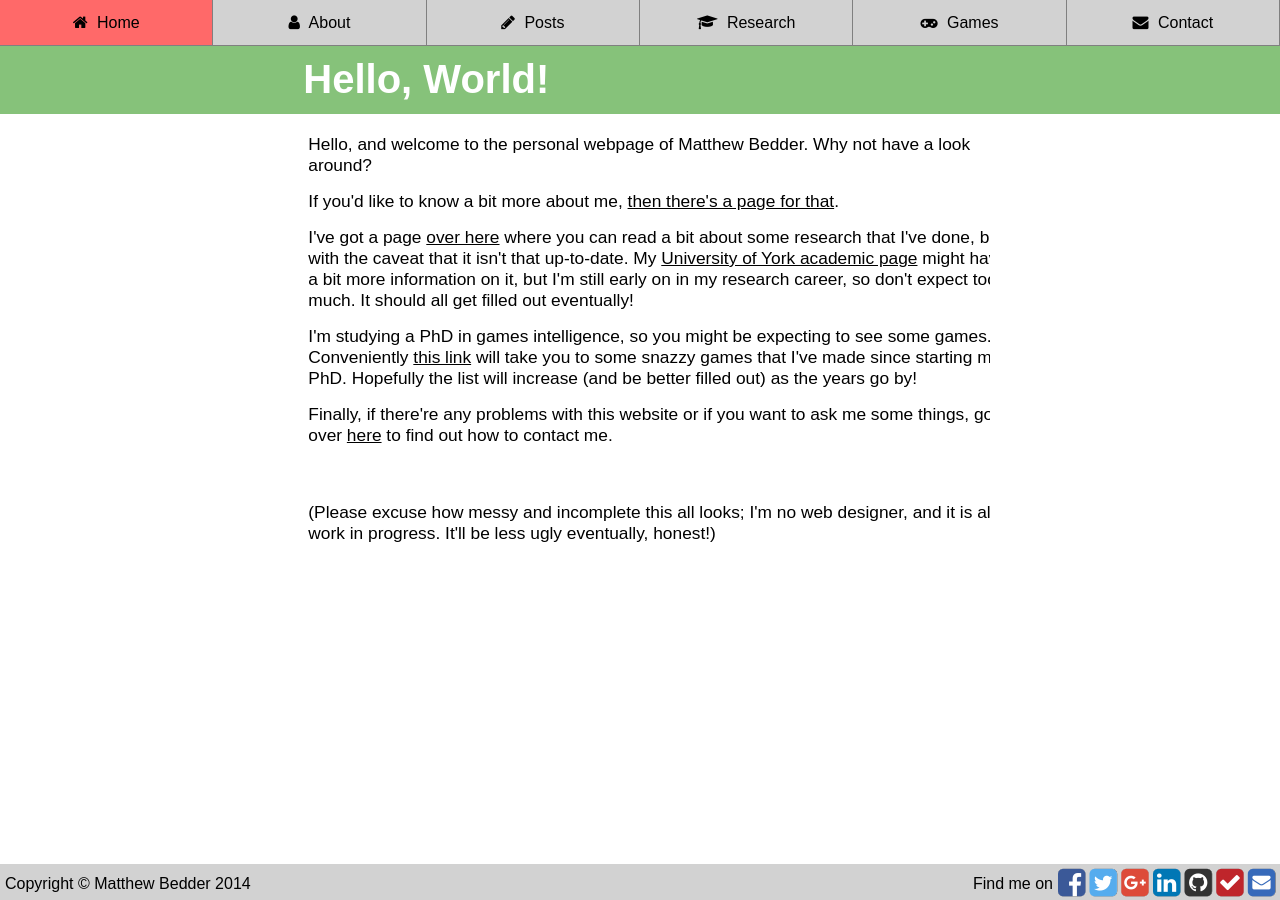
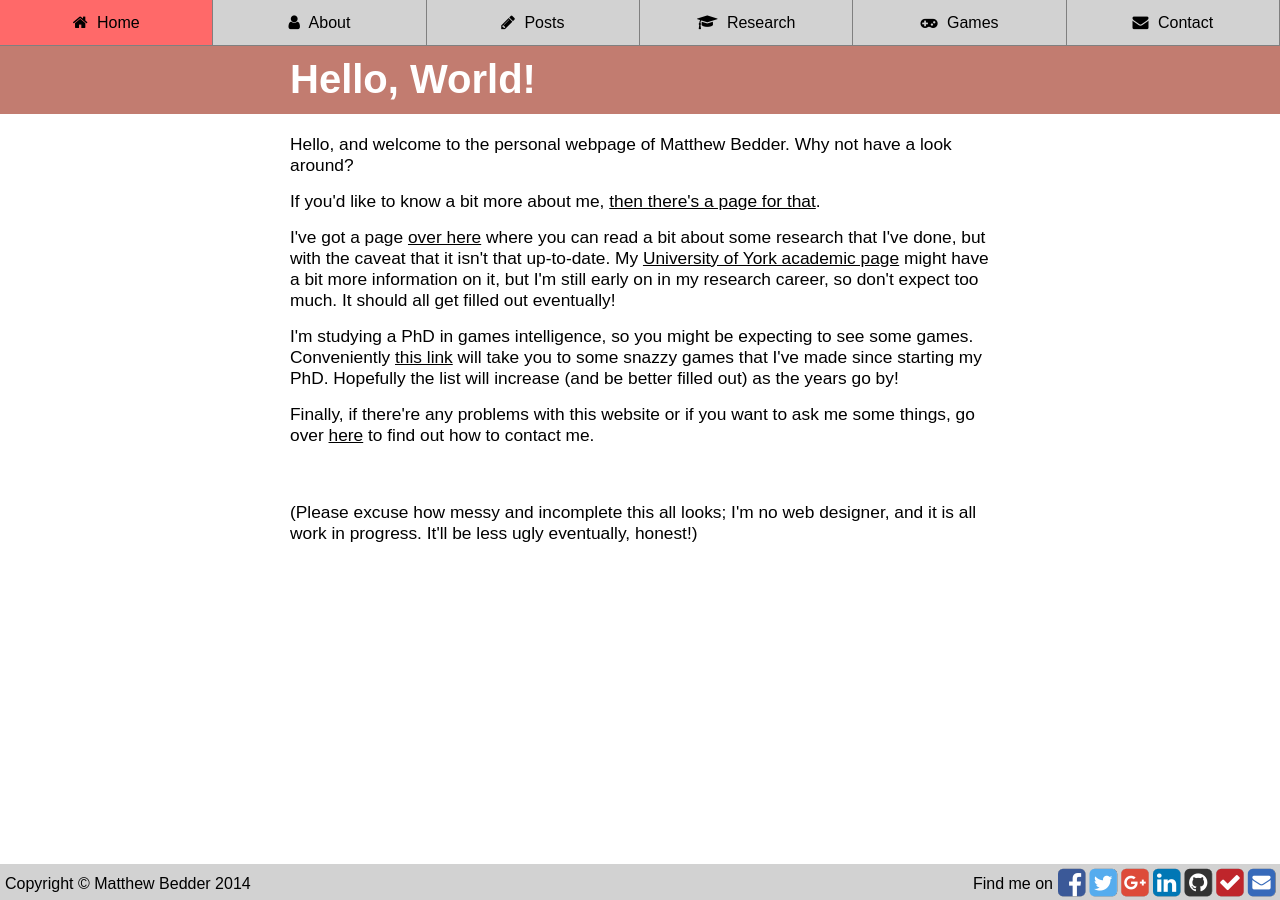
Before and after one commit to bedder/bedder.github.io, a Jekyll site: the page built from index.html, in a window 1280 px wide. Built offline with Jekyll 4.4.1, drawn with Linux system fonts in a browser that asks for light colours; nearby versions of some CDN libraries.

Commit message:
Updated layouts
Layouts are now clearer, and use CSS rules (rather than nested DIVs) to
control column width

```diff
--- a/_layouts/default.html
+++ b/_layouts/default.html
@@ -18,21 +18,17 @@
 			</header>
 			<main>
 				<div id="title-bar">
-					<div class="layout-outer">
-						<div class="layout-inner">
+{%if page.date %}
+					<h4>{{ page.date | date_to_string}}</h4>
+{% endif %}
 {% if page.title %}
-							<h1>{{ page.title }}</h1>
+					<h1>{{ page.title }}</h1>
 {% else %}
-							<h1>Matthew Bedder</h1>
+					<h1>Matthew Bedder</h1>
 {% endif %}
-						</div>
-					</div>
 				</div>
-				<div class="layout-outer">
-					<div class="layout-inner">
-						<div class="content">
-{{ content }}
-						</div>
+				<div class="content">
+					{{ content }}
 					</div>
 				</div>
 			</main>
@@ -54,7 +50,6 @@
 			$("#background-mask").click(function() {
 				toggleMenu();
 			});
-			$("#title-bar")[0].style.animationDelay = -Math.random()*120 + "s";
 		</script>
 		<footer>
 {% include footer.html %}
```
Also changed, not shown: _layouts/about.html (+3 -10 lines), _layouts/post.html (+1 -7 lines).
